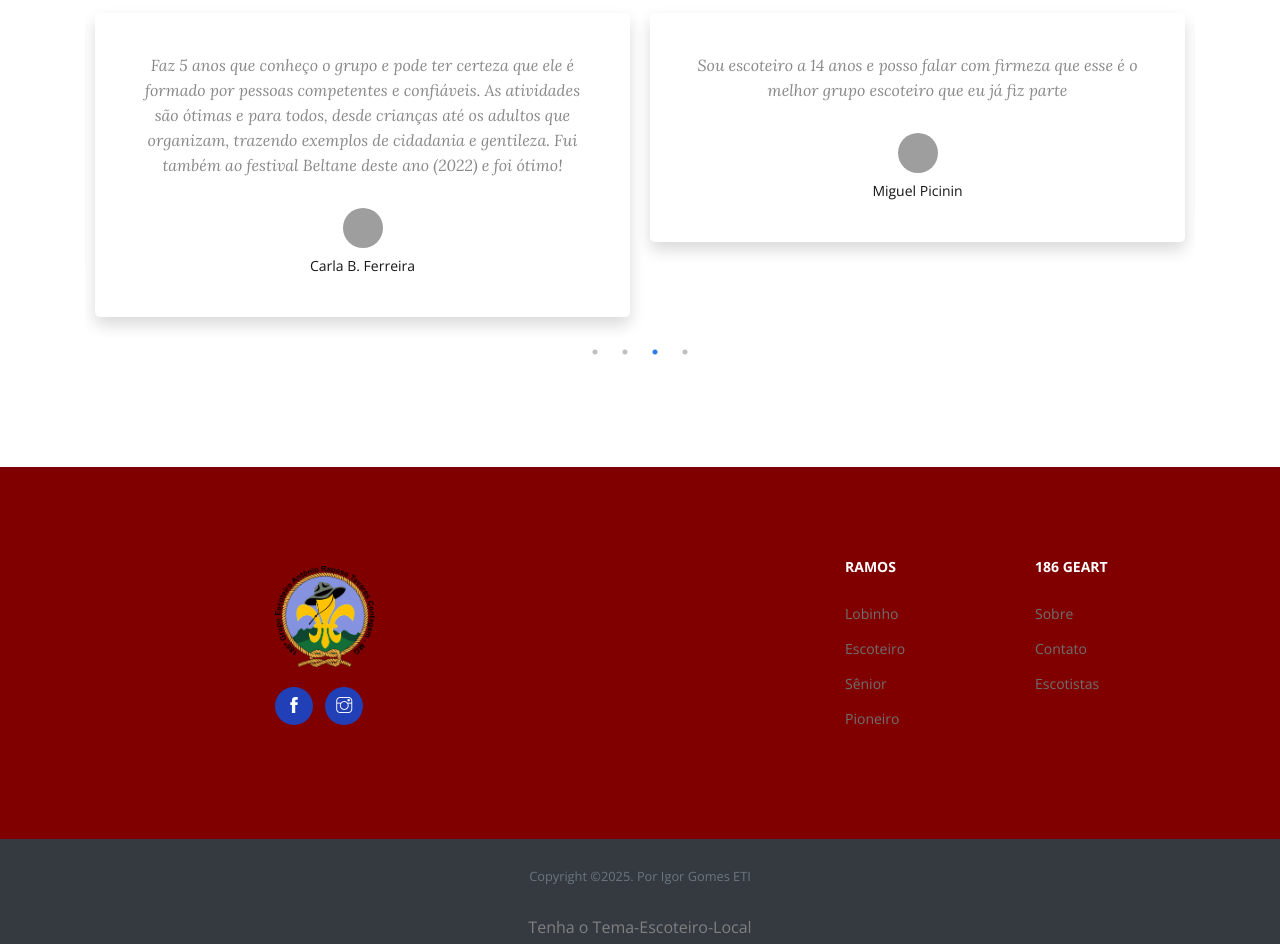
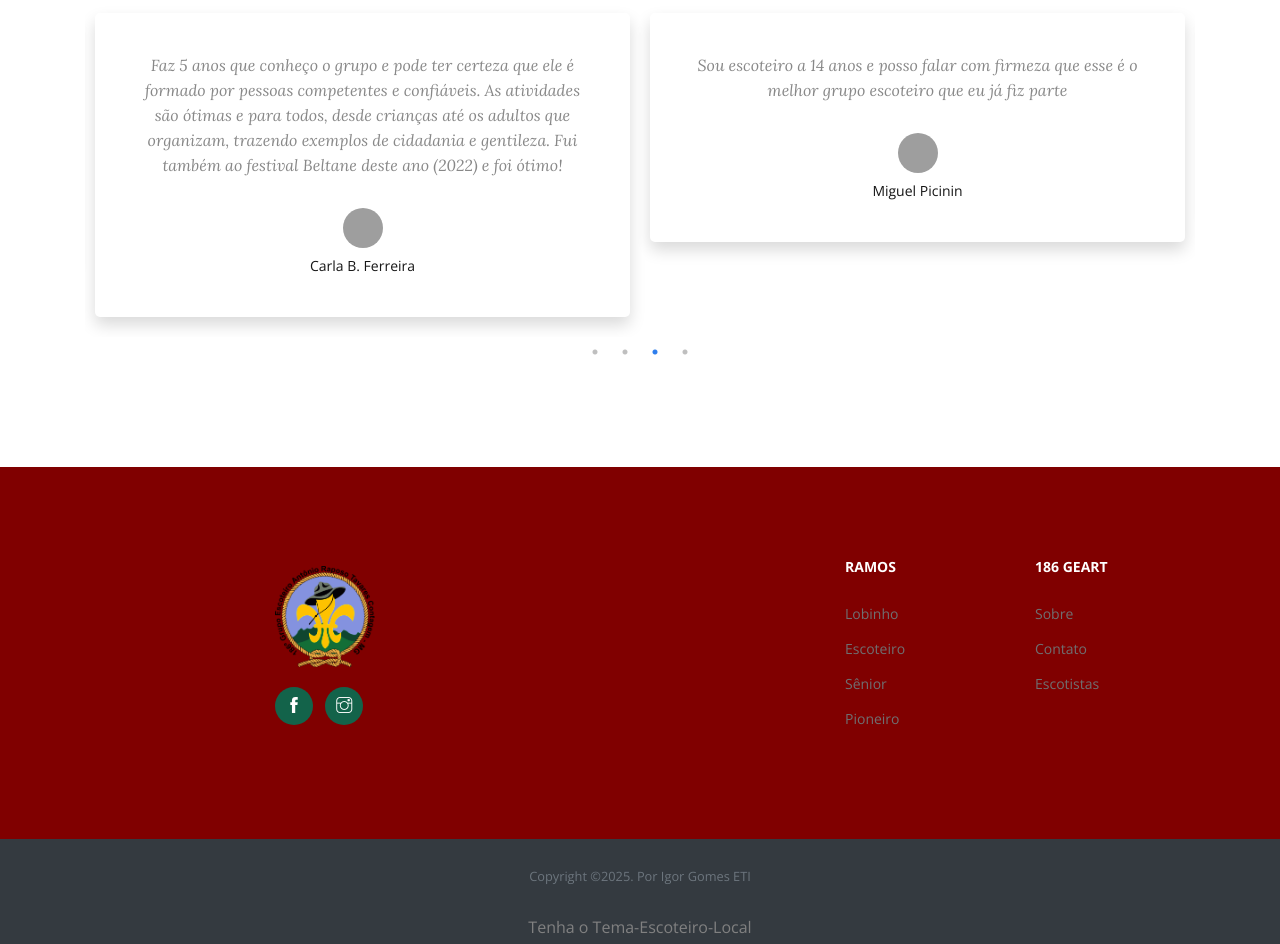
Before and after one commit to 186geart/186geart.github.io, a plain HTML site: page index.html in a window 1280 px wide. Shown: the part 1837-2781 px from the top of the page. Drawn offline with nearby package versions, Linux system fonts and the light colour scheme; some packages are replaced by stand-ins of ours; grey boxes are pictures that could not be loaded.

Commit message:
cor social icons

```diff
--- a/css/style.css
+++ b/css/style.css
@@ -617,7 +617,7 @@ button:focus,
   width: 38px;
   height: 38px;
   border-radius: 100%;
-  background: #213fb6;
+  background: #13634a;
   color: #fff;
   text-align: center;
   line-height: 38px;
```
